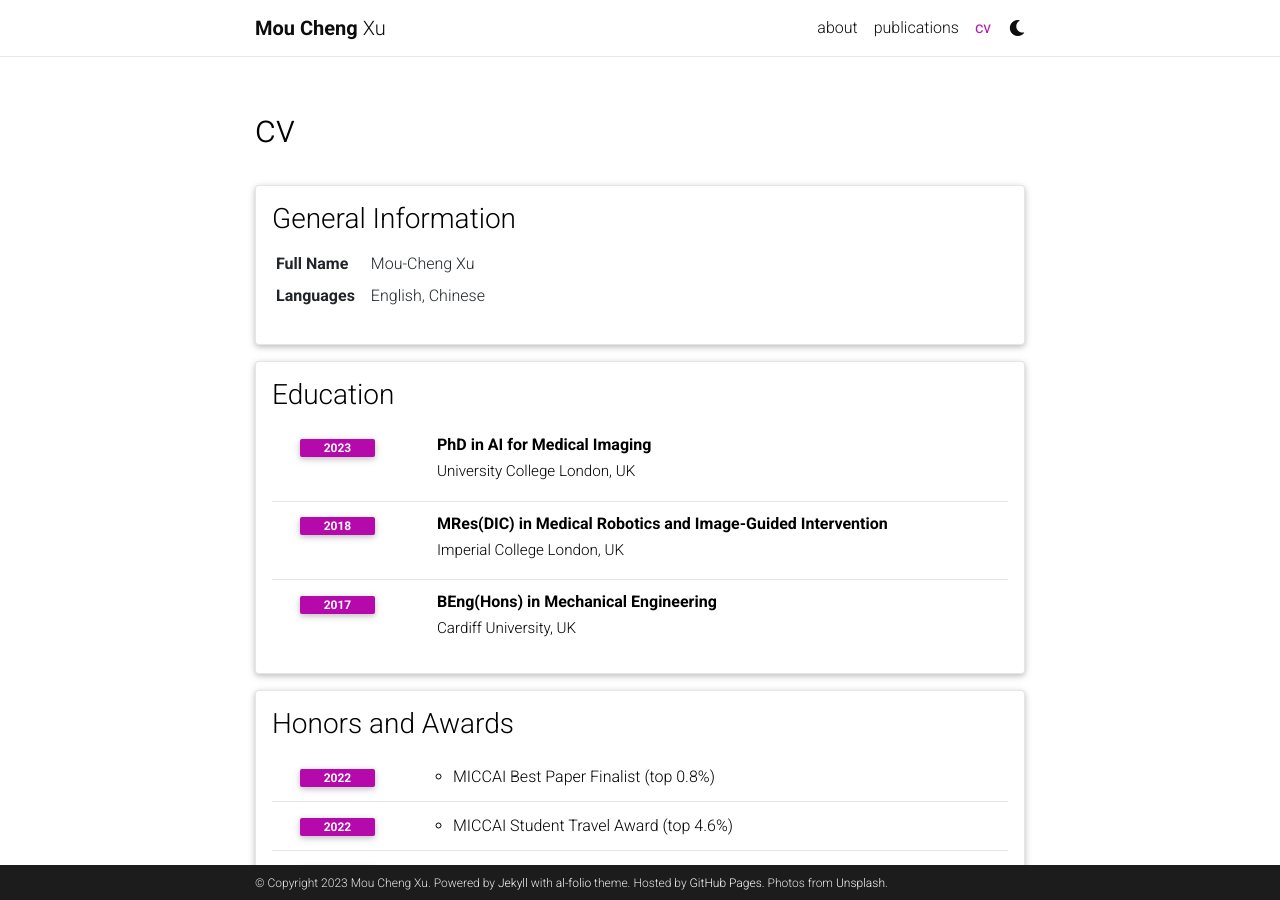
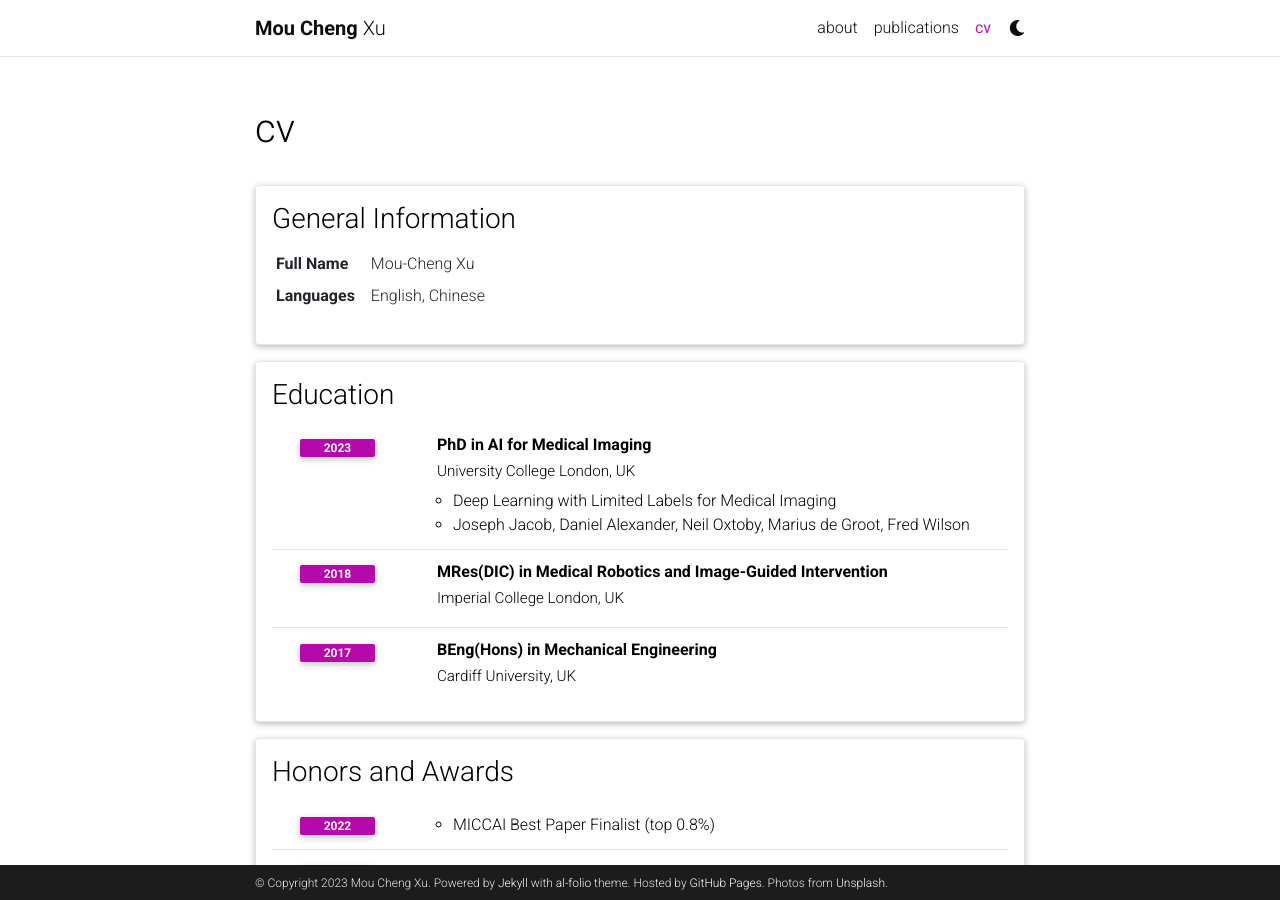
Before and after one commit to moucheng2017/moucheng2017.github.io, a Jekyll site: the page built from _pages/cv.md, in a window 1280 px wide and 900 px high. Built offline with Jekyll 4.4.1, drawn with Linux system fonts in a browser that asks for light colours; comment, search, counter and statistics services are not loaded; a style sheet for code colours, icons or effects is not loaded.

```diff
--- a/_data/cv.yml
+++ b/_data/cv.yml
@@ -11,7 +11,9 @@
   contents:
     - title: PhD in AI for Medical Imaging
       institution: University College London, UK
-      supervisors: Joseph Jacob, Daniel Alexander, Neil Oxtoby, Marius de Groot, Fred Wilson
+      items:
+        - Deep Learning with Limited Labels for Medical Imaging
+        - Joseph Jacob, Daniel Alexander, Neil Oxtoby, Marius de Groot, Fred Wilson
       year: 2023
 
     - title: MRes(DIC) in Medical Robotics and Image-Guided Intervention
```
